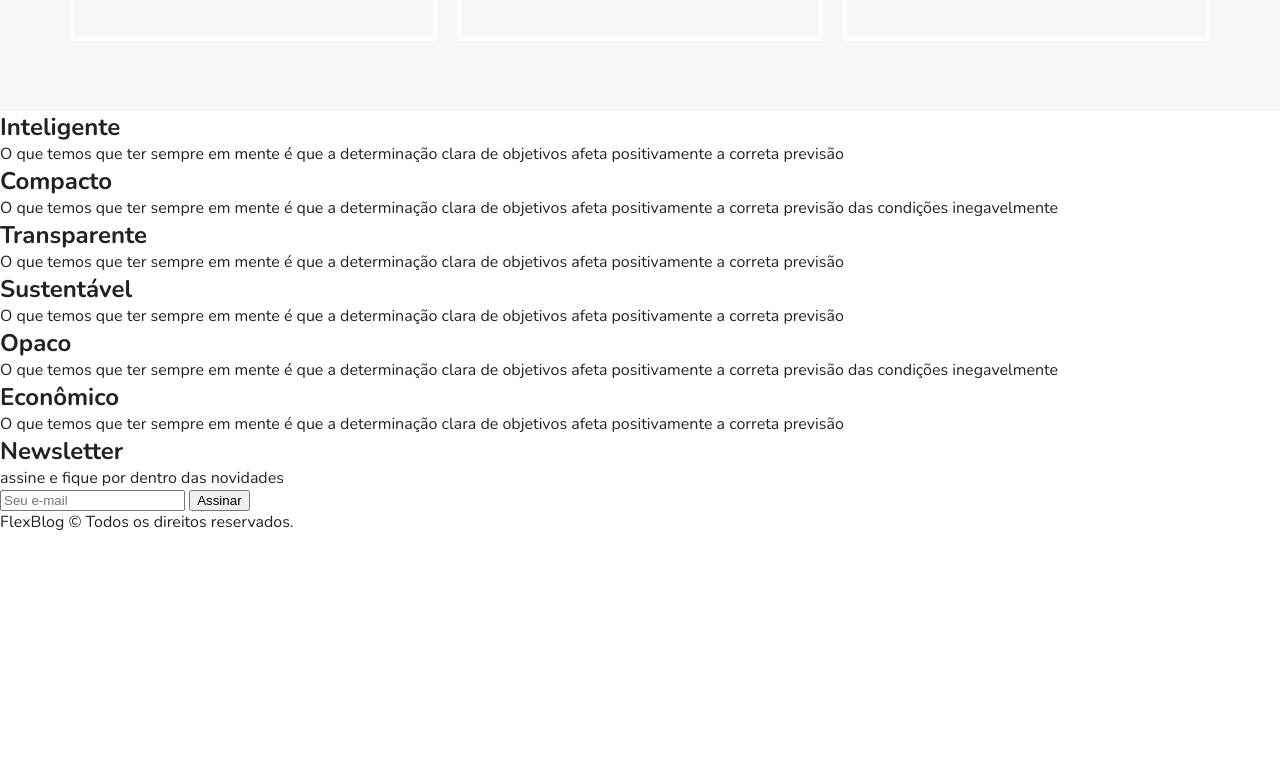
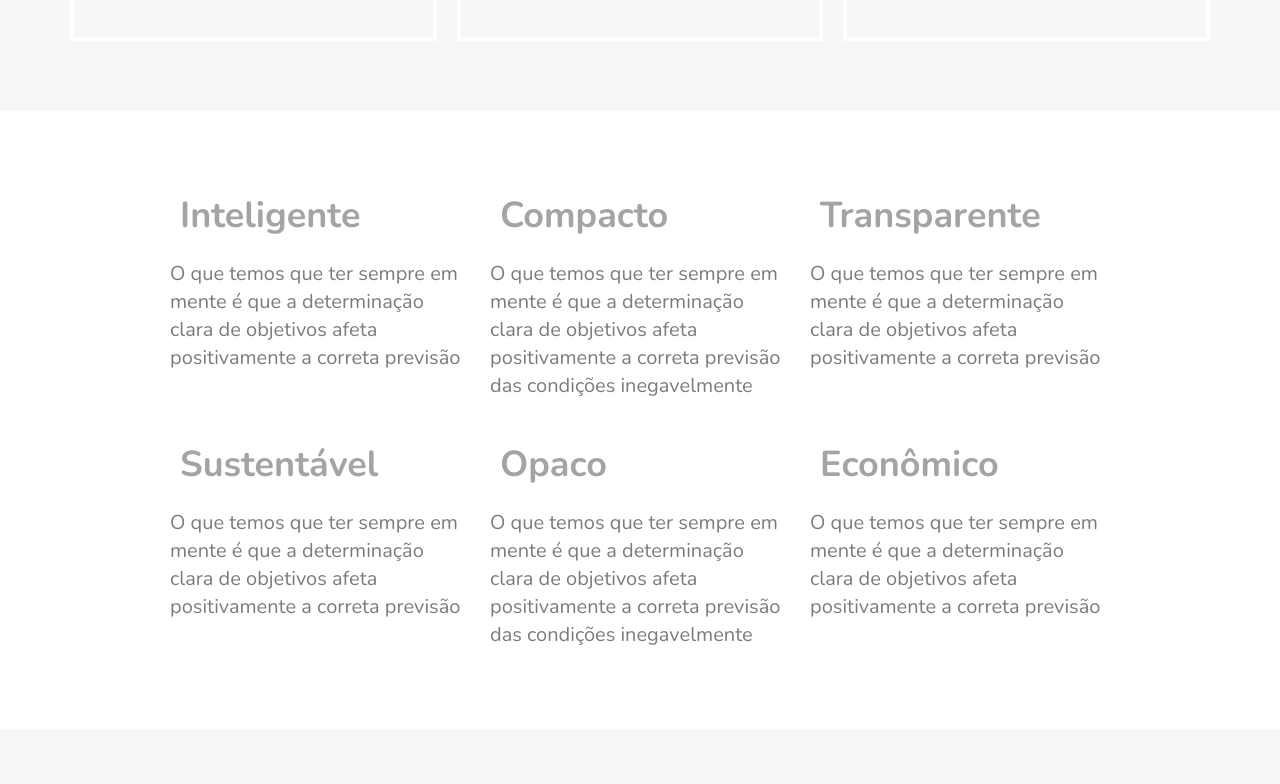
Before and after one commit to lafartins/FlexBlog, a plain HTML site: page index.html in a window 1280 px wide. Shown: the part 2396-3180 px from the top of the page. Before the commit the page ends 2929 px from the top, so only its background shows below. Drawn offline with nearby package versions, Linux system fonts and the light colour scheme.

Commit message:
terminado

```diff
--- a/index.html
+++ b/index.html
@@ -136,10 +136,7 @@
     </section>
 
     <section class="newsletter">
-        <div>
-            <h1>Newsletter</h1>
-            <p>assine e fique por dentro das novidades</p>
-        </div>
+
         <form>
             <input type="text" placeholder="Seu e-mail">
             <button type="submit">Assinar</button>
--- a/style.css
+++ b/style.css
@@ -215,3 +215,103 @@ img {
         order: -1;
     }
 }
+.qualidade{
+    max-width: 960px;
+    margin: 60px auto;
+    display: flex;
+    flex-wrap: wrap;
+}
+.qualidade-item{
+    flex: 1 1 300px;
+    margin: 20px 10px;
+}
+.qualidade-item h2{
+    font-size: 2.25em;
+    color: #a4a4a4;
+    margin-bottom: 20px;
+}
+.qualidade-item h2::before {
+    content: '';
+    display: inline block;
+    width: 8px;
+    height: 30px;
+    margin-right: 10px;
+    background: blue;
+}
+.qualidade-item p {
+    font-size: 1.25em;
+    line-height: 1.4;
+    color: #7c7c7c
+}
+.newsletter {
+    background: #f7f7f7;
+    padding: 60px calc((100% - 960px) / 2);
+    display: flex;
+    flex-wrap: wrap;
+}
+.newsletter-info {
+    flex: 1 1 1260px;
+    margin: 0 10px;
+}
+.newsletter h1 {
+    font-size: 3em;
+    color: #a4a4a4;
+}
+.newsletter p {
+    font-size: 1.25em;
+    font-style: italic;
+    max-width: 230px;
+    color: #7c7c7c;
+    margin-bottom: 10px;
+}
+.newsletter-form{
+    flex: 1 2 260px;
+    margin: 0 10px;
+    align-self: center;
+    display: flex;
+    flex-wrap: wrap;
+
+
+}
+.newsletter-form, input {
+    flex: 3 2 200px;
+    font-size: 1.25em;
+    color: #7c7c7c;
+    font-style: italic;
+    font-family: "Nunito", Arial, Helvetica, sans-serif;
+    border: 4px solid #2c70ff;
+    background: transparent;
+    padding: 10px;
+    margin: 0px;
+    border-radius: 0px;
+}
+.newsletter-form, button {
+    flex: 1 1 160px;
+    font-family: "Nunito", Arial, Helvetica, sans-serif;
+    font-size: 2.25em;
+    font-weight: bold;
+    text-transform: uppercase;
+    background: #2c70ff;
+    color: white;
+    margin: 0px;
+    cursor: pointer;
+    border: 0px;
+    padding: 15px 10px;
+}
+@media (max-width: 600px) {
+    .newsletter-form button{
+        font-size: 1.5em;
+    }
+}
+.footer {
+    display: flex;
+    background: #2c70ff;
+    height: 200px;
+    align-items: center;
+}
+.footer p{
+    flex: 1;
+    text-align: center;
+    font-size: 2.25em;
+    color: #122ab2;
+}
```
